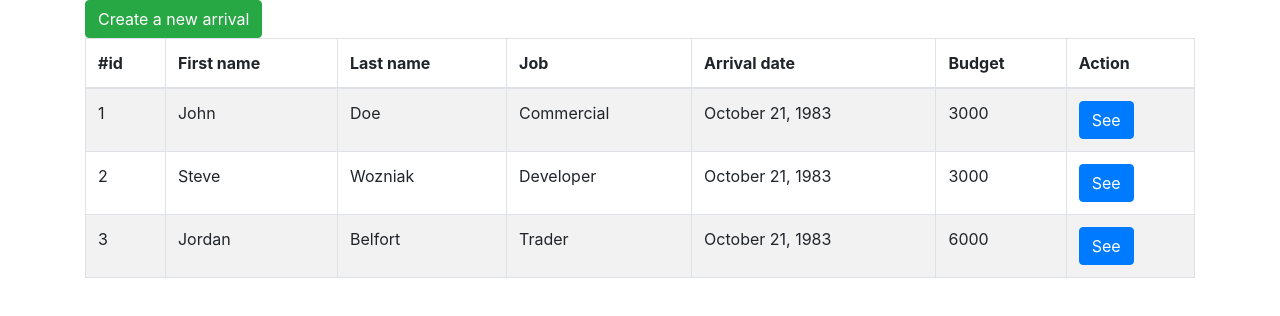
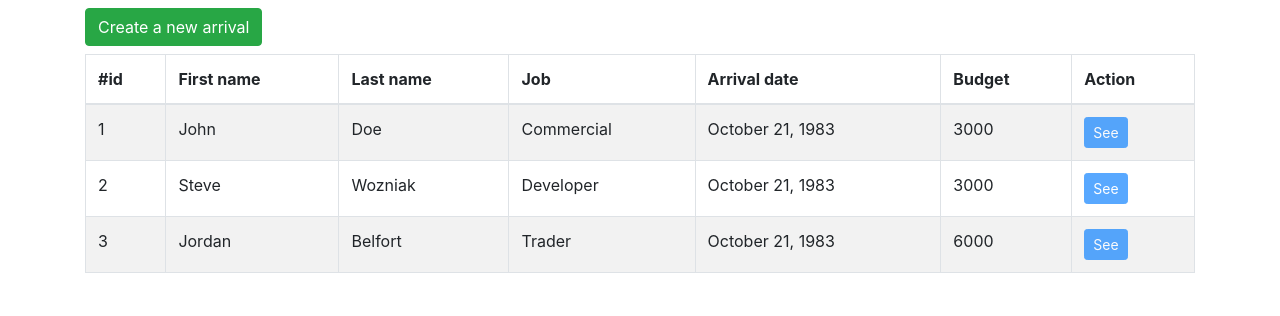
Before and after one commit to Reuno92/AISO-SH-TEST-React16, a React (Create React App) app: page / in a window 1280 px wide. Shown: the top 316 px of the page. Built offline with nearby package versions, Linux system fonts and the light colour scheme; data requests are answered from the project's data file.

Commit message:
feat(TablePerson): refactoring displays data
item table in function getData
condition if data empty, show an alert else data is displayed

```diff
--- a/src/components/TablePerson.tsx
+++ b/src/components/TablePerson.tsx
@@ -1,5 +1,5 @@
 import React, {FC} from 'react';
-import {Button, Table} from 'react-bootstrap';
+import {Alert, Button, Table} from 'react-bootstrap';
 import {Person} from '../model/Person';
 import moment from 'moment';
 
@@ -7,11 +7,45 @@ type TablePersonProps = {
 	data: Array<Person>
 }
 
+const getData = (data: Array<Person>): Array<JSX.Element> => {
+	return data.map((person: Person) => (
+		<tr key={person.id}>
+			<td>{person.id}</td>
+			<td>{person.firstName}</td>
+			<td>{person.lastName}</td>
+			<td>{person.job}</td>
+			<td>{moment(person.arrivalDate).format('LL') }</td>
+			<td>{person.budget}</td>
+			<td><Button variant="primary" size="sm" disabled={true}>See</Button></td>
+		</tr>
+	))
+};
+
+const displaysData = (data: Array<Person>) => {
+	if (data === []) {
+		return (
+			<tr>
+				<td colSpan={7}>
+					<Alert variant="danger">Persons not found !</Alert>
+				</td>
+			</tr>
+		)
+	} else {
+		return getData(data);
+	}
+};
+
 const TablePerson: FC<TablePersonProps> = ({data}: TablePersonProps) => {
 
 	return (
 		<React.Fragment>
-			<Button variant="success">Create a new arrival</Button>
+
+			<Button variant="success"
+							onClick={ () => console.log('click') }
+							className="my-2">
+				Create a new arrival
+			</Button>
+
 			<Table striped bordered hover responsive>
 				<thead>
 				<tr>
@@ -25,21 +59,11 @@ const TablePerson: FC<TablePersonProps> = ({data}: TablePersonProps) => {
 				</tr>
 				</thead>
 				<tbody>
-				{
-					data !== [] && data.map(person => (
-						<tr key={person.id}>
-							<td>{ person.id }</td>
-							<td>{ person.firstName }</td>
-							<td>{ person.lastName }</td>
-							<td>{ person.job }</td>
-							<td>{ moment(person.arrivalDate).format('LL') }</td>
-							<td>{ person.budget }</td>
-							<td><Button variant="primary">See</Button></td>
-						</tr>
-					))
-				}
+				{ displaysData(data) }
 				</tbody>
 			</Table>
+
+
 		</React.Fragment>
 	);
 };
```
